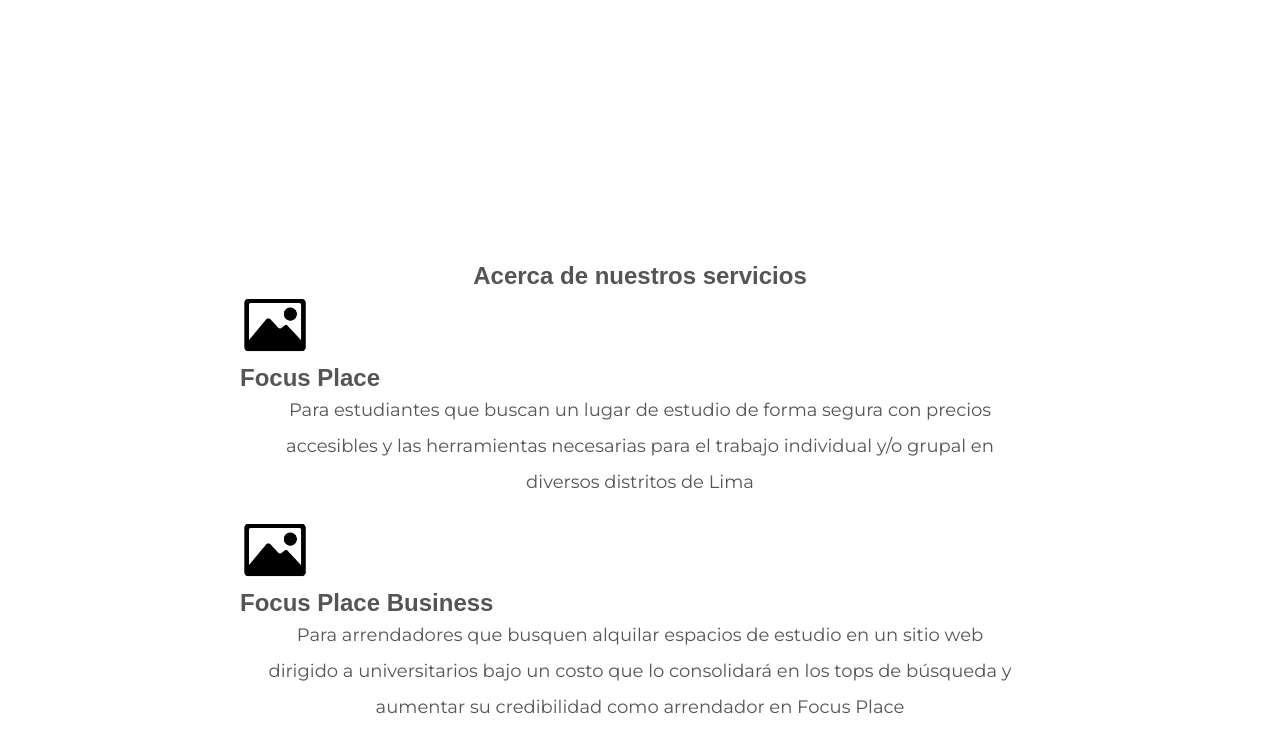
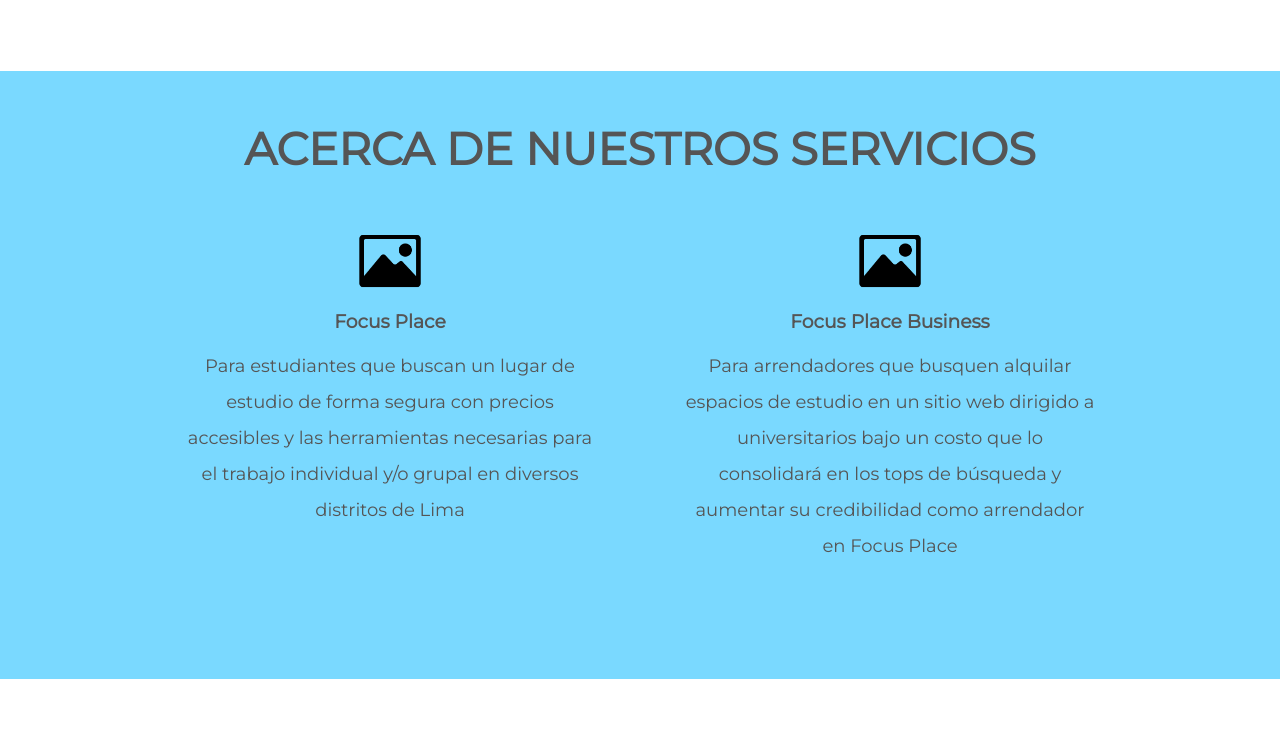
Before and after one commit to Ziggrk/IHC_FocusPlace, a plain HTML site: page index.html in a window 1280 px wide. Shown: the part 1529-2280 px from the top of the page. Drawn offline with Linux system fonts and the light colour scheme.

Commit message:
Update: CSS Services
Se agregó el diseño CSS de la sección Services y se acomodo el padding de otras secciones.

```diff
--- a/css/styles.css
+++ b/css/styles.css
@@ -62,7 +62,7 @@ hr {
     height: 2px;
     background-color: #2196f3;
     border: 0;
-    margin-bottom: 80px;
+    margin-bottom: 50px;
 }
 
 @media (max-width: 1000px){
@@ -201,13 +201,13 @@ header nav li:last-child {
 /* /.about-us */
 /* Section About Us */
 
-
 .about-us {
     position: relative;
     justify-content: center;
     min-height: 100vh;
     color: #000000;
     text-align: center;
+    padding: 40px 50px;
 }
 .about-us h1{
     font-family: 'Montserrat';
@@ -219,5 +219,41 @@ header nav li:last-child {
     height: 2px;
     background-color: #2196f3;
     border: 0;
-    margin-bottom: 80px;
+    margin-bottom: 50px;
 }
+
+/* /.services */
+/* Section Our Services */
+.services{
+    background-color:#7ad9ff;
+    position: relative;
+    justify-content: center;
+    text-align: center;
+    padding: 50px 50px;
+}
+.services h1{
+    font-family: 'Montserrat';
+    font-size: 45px;
+}
+/* Para el interlineado de los parrafos, no se si ponerlo.
+.services p{
+    line-height : 25px;
+}
+*/
+.services h3{
+    font-family: 'Montserrat';
+    margin-bottom: 15px;
+    margin-top: 10px;
+}
+.grid{
+    display: grid;
+    grid-template-columns: 500px 500px;
+}
+
+.box1{
+    margin: 50px 25px;
+}
+
+.box2{
+    margin: 50px 25px;
+}
--- a/index.html
+++ b/index.html
@@ -42,8 +42,8 @@
 
     <!-- ABOUT US -->
     <section id="about-us" class="about-us">
+        <hr>
         <h1>Sobre nosotros</h1>
-        <hr>
         <div class="au-logo-image">
             <img src="img/logo-focus-place.png" width=320px height="220px"></img>
         </div>
@@ -57,21 +57,22 @@
 
     <!-- OUR SERVICES-->
     <section id=services class="services">
-        <h1>Acerca de nuestros servicios</h1>
-        <div class="Focus-Place">
+        <h1>ACERCA DE NUESTROS SERVICIOS</h1>
+        <div class = "grid">
+            <div class="box1">
                 <img class="normal-image" src="img/image_icon.png" width="70" height="70"></img>
-            <h2>Focus Place</h2>
+                <h3>Focus Place</h3>
                 <p>Para estudiantes que buscan un lugar de estudio de forma segura con precios accesibles y las
                     herramientas necesarias para el trabajo individual y/o grupal en diversos distritos de Lima</p>
             </div>
-        <div class="Focus-Place-Business">
+            <div class="box2">
                 <img class="business-image" src="img/image_icon.png" width="70" height="70"></img>
-            <h2>Focus Place Business</h2>
+                <h3>Focus Place Business</h3>
                 <p>Para arrendadores que busquen alquilar espacios de estudio en un sitio web dirigido a universitarios
                     bajo un costo que lo consolidará en los tops de búsqueda y aumentar su credibilidad como arrendador en
                     Focus Place</p>
             </div>
-
+        </div>
     </section>
 
     <!-- ADVANTAGES -->
```
Lines whose indentation alone changed are shown as unchanged.
